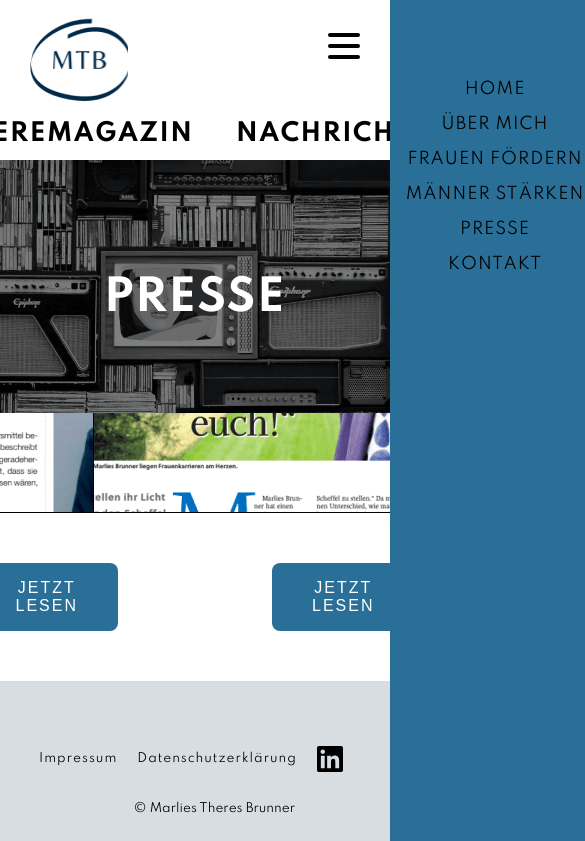
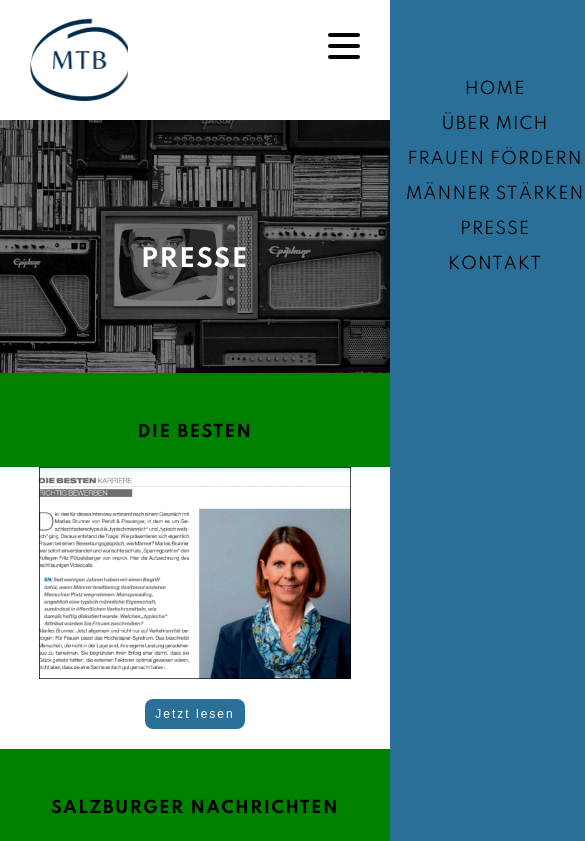
Before and after one commit to anjavojta1993/mtb-website, a Next.js app in the folder mtb/: page /press in a window 390 px wide. Shown: the top 841 px of the page, 585 px wide, since content can reach past the window. Built offline with nearby package versions, Linux system fonts and the light colour scheme.

Commit message:
Make press section responsive

```diff
--- a/mtb/pages/press.js
+++ b/mtb/pages/press.js
@@ -15,11 +15,14 @@ import {
 
 const pageContainer = css`
   display: flex;
-  flex-direction: row;
-  justify-content: center;
+  flex-direction: column;
   width: 100%;
   align-items: center;
-  margin-top: 40px;
+
+  @media (max-width: 540px) {
+    position: relative;
+    margin-top: 120px;
+  }
 `;
 
 const heroContainer = css`
@@ -35,8 +38,6 @@ const heroContainer = css`
   background-position: center;
 
   @media (max-width: 768px) {
-    position: absolute;
-    margin-top: 120px;
     height: 30vh;
   }
 `;
@@ -51,9 +52,27 @@ const heroHeading = css`
   font-weight: 700;
   color: white;
   letter-spacing: 1.5px;
+
+  @media (max-width: 768px) {
+    font-size: 1.5rem;
+    align-self: center;
+    align-items: center;
+  }
 `;
 
 const itemContainer = css`
+  display: flex;
+  width: 100%;
+  justify-content: center;
+  flex-direction: row;
+
+  @media (max-width: 1024px) {
+    flex-flow: row wrap;
+    padding-top: 0px;
+  }
+`;
+
+const singleItemContainer = css`
   display: flex;
   justify-content: center;
   flex-direction: column;
@@ -62,17 +81,29 @@ const itemContainer = css`
   height: auto;
   margin-left: 80px;
   margin-right: 80px;
+
+  @media (max-width: 540px) {
+    img {
+      width: 80vw;
+    }
+  }
 `;
 
 const itemHeading = css`
   display: flex;
   justify-content: center;
+  background-color: green;
+  width: 500px;
   padding-top: 50px;
   padding-bottom: 25px;
   font-size: ${largeText};
   text-transform: uppercase;
   font-weight: 700;
   letter-spacing: 1.5px;
+
+  @media (max-width: 780px) {
+    font-size: 1rem;
+  }
 `;
 
 const buttonStylesBlue = css`
@@ -95,6 +126,28 @@ const buttonStylesBlue = css`
     -webkit-transform: scale(1.1, 1.1);
     -moz-transform: scale(1.1, 1.1);
     cursor: pointer;
+  }
+
+  @media (max-width: 540px) {
+    display: inline-block;
+    margin-top: 20px;
+    margin-bottom: 20px;
+    color: white;
+    background-color: ${mediumBlue};
+    font-size: 0.75rem;
+    font-weight: 400;
+    border-radius: 8px;
+    padding: 8px 10px;
+    letter-spacing: 2px;
+    text-transform: none;
+
+    :hover {
+      border: none;
+      transform: scale(1.1, 1.1);
+      -webkit-transform: scale(1.1, 1.1);
+      -moz-transform: scale(1.1, 1.1);
+      cursor: pointer;
+    }
   }
 `;
 
@@ -137,12 +190,13 @@ export default function Press() {
       <Head>
         <title>Presse</title>
       </Head>
+      <section css={pageContainer}>
         <div css={heroContainer}>
           <div css={heroHeading}>Presse</div>
         </div>
-      <section css={pageContainer}>
         <div css={itemContainer}>
-          <div css={itemHeading}>Die besten - Karrieremagazin</div>
+          <div css={singleItemContainer}>
+            <div css={itemHeading}>Die besten</div>
             <img
               src="/images/diebesten.png"
               alt="Ausschnitt aus Artikel in Die Besten das Karrieremagazin mit Mag. Marlies Theres Brunner"
@@ -156,7 +210,7 @@ export default function Press() {
               Jetzt lesen
             </button>
           </div>
-        <div css={itemContainer}>
+          <div css={singleItemContainer}>
             <div css={itemHeading}>Salzburger Nachrichten</div>
             <img
               src="/images/salzburgernachrichten.png"
@@ -174,6 +228,7 @@ export default function Press() {
               Jetzt lesen
             </button>
           </div>
+        </div>
       </section>
     </Layout>
   );
```
Lines whose indentation alone changed are shown as unchanged.
